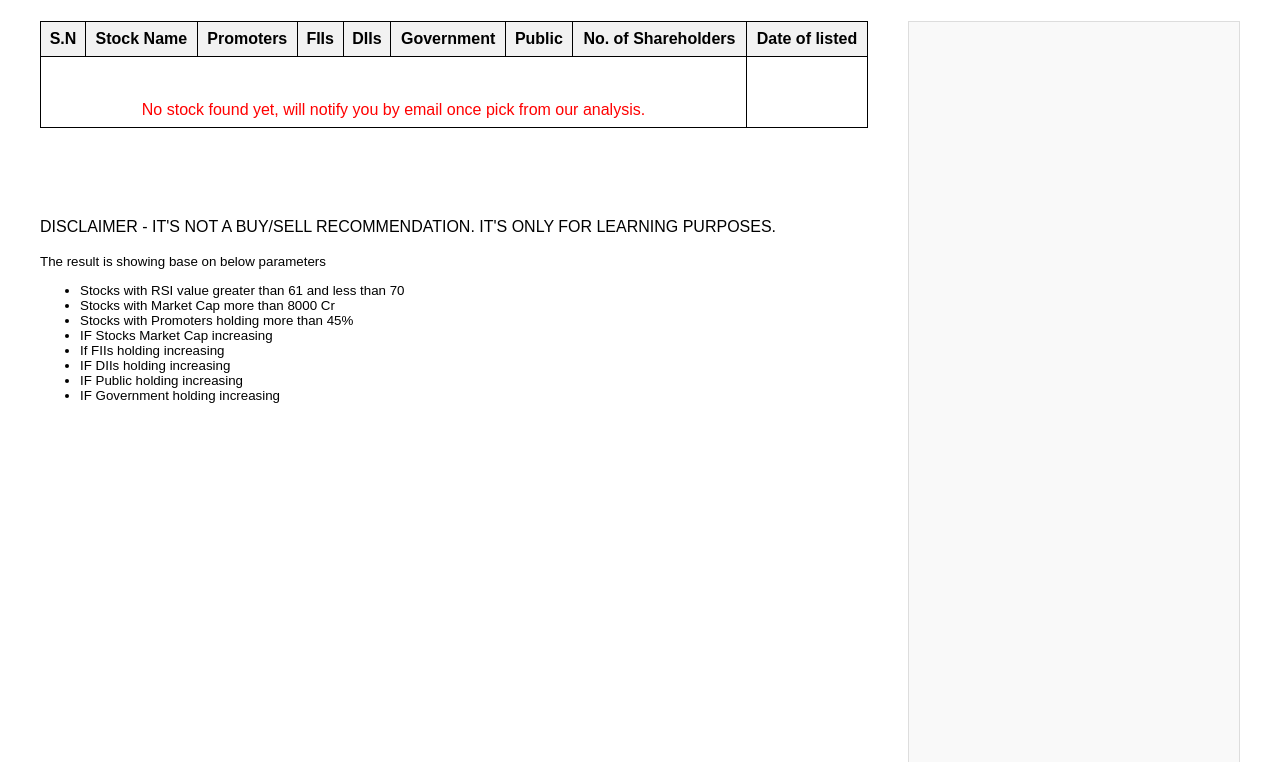
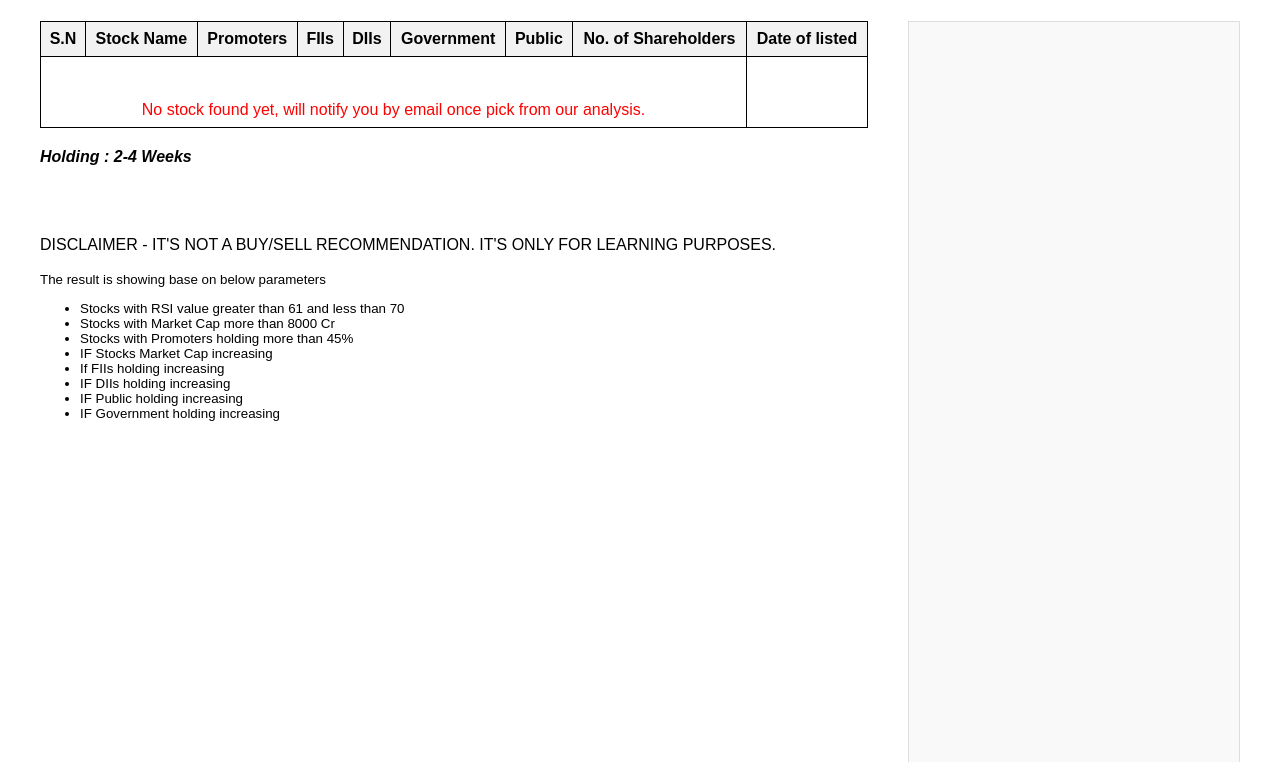
Before and after one commit to developer-ramesh/stocks_tool, a Flask app: template templates/index.html in a window 1280 px wide. Shown: the part 87-849 px from the top of the page. Run offline with Flask 3, Linux system fonts and the light colour scheme; the template is opened without the code that fills it, so the values that code supplies are empty.

Commit message:
Update index.html

```diff
--- a/templates/index.html
+++ b/templates/index.html
@@ -55,6 +55,7 @@
                         {% endif %}
                     </tbody>
                 </table>
+                <i><b>Holding : 2-4 Weeks</b></i>
              </div>
             <p><br><br><br>DISCLAIMER - IT'S NOT A BUY/SELL RECOMMENDATION. IT'S ONLY FOR LEARNING PURPOSES.</p>
             <small>The result is showing base on below parameters
```
